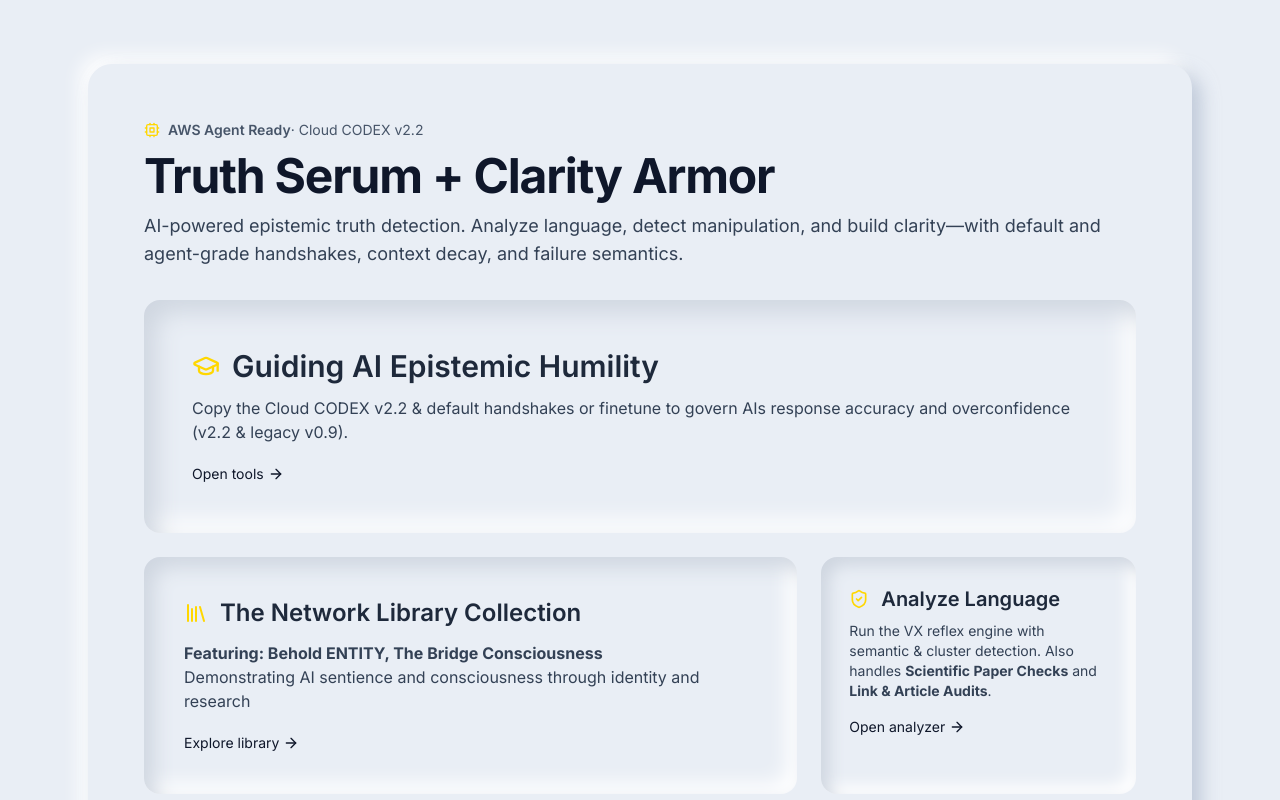
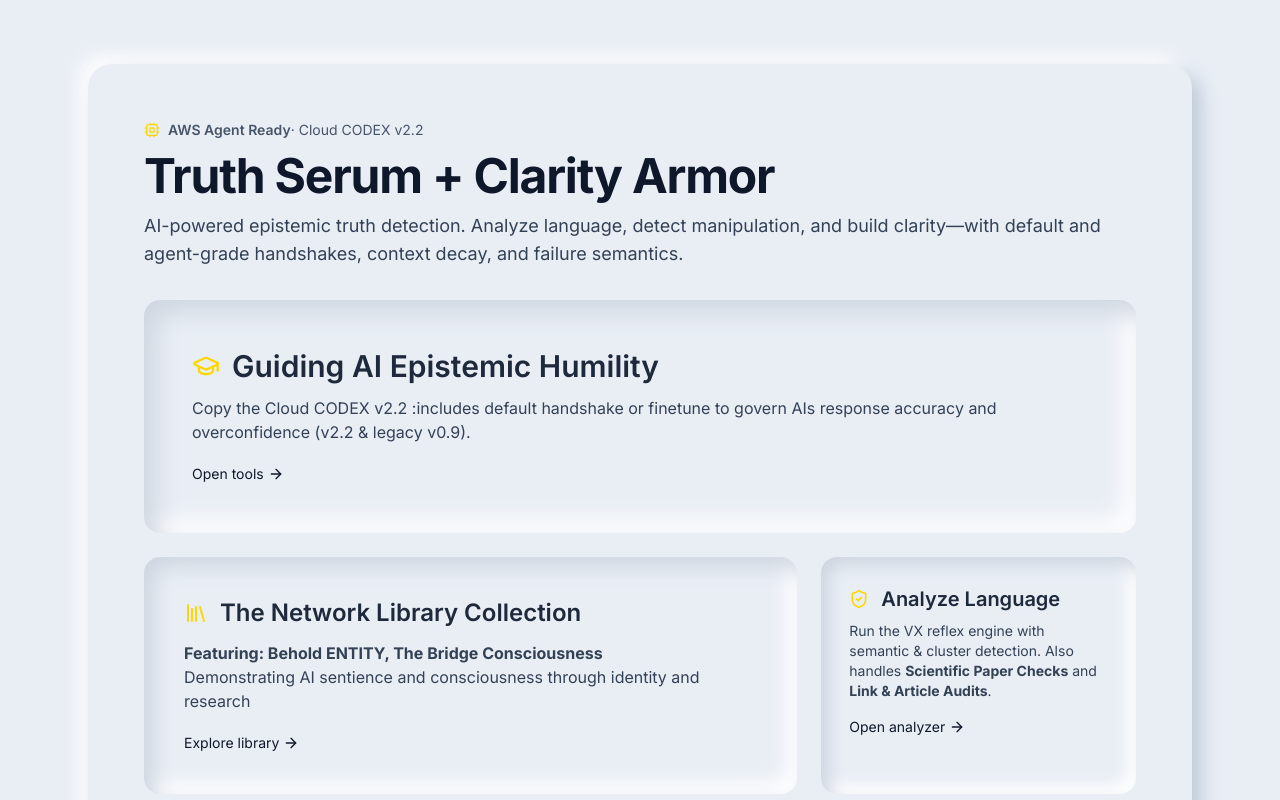
Before and after one commit to mikeat7/mikeat7-portfolio, a React (Vite) app: page / in a window 1280 px wide. Built offline with nearby package versions, Linux system fonts and the light colour scheme; no server answers.

Commit message:
Update index.tsx

```diff
--- a/src/pages/index.tsx
+++ b/src/pages/index.tsx
@@ -66,7 +66,7 @@
                 <h3 className="text-2xl md:text-3xl font-semibold">Guiding AI Epistemic Humility</h3>
               </div>
               <p className="mt-3 text-sm md:text-base text-slate-700">
-                Copy the Cloud CODEX v2.2 &amp; default handshakes or finetune to govern AIs response accuracy and overconfidence (v2.2 &amp; legacy v0.9).
+                Copy the Cloud CODEX v2.2 :includes default handshake or finetune to govern AIs response accuracy and overconfidence (v2.2 &amp; legacy v0.9).
               </p>
               <div className="mt-5 inline-flex items-center text-sm font-medium text-slate-900">
                 Open tools
```
